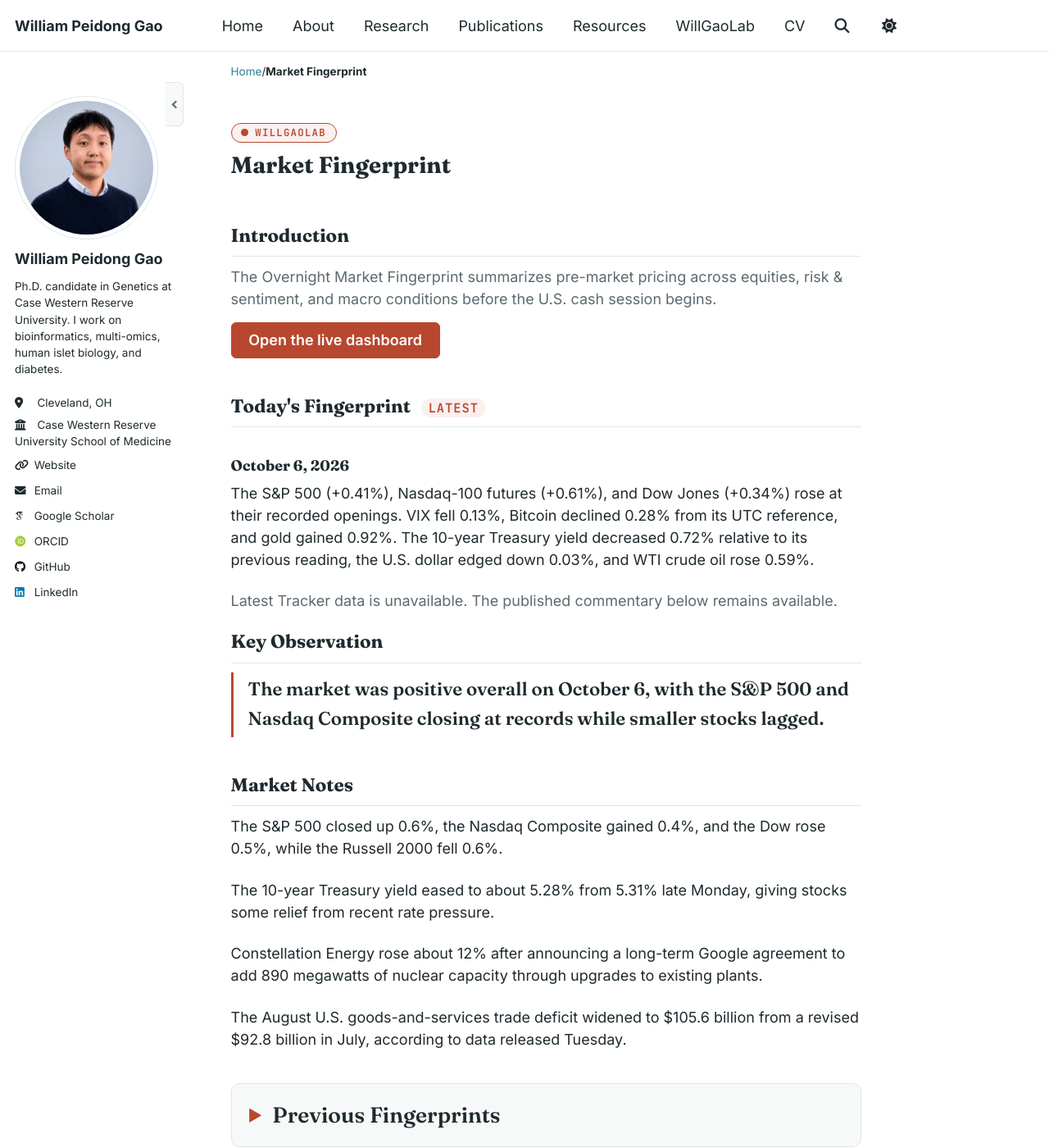
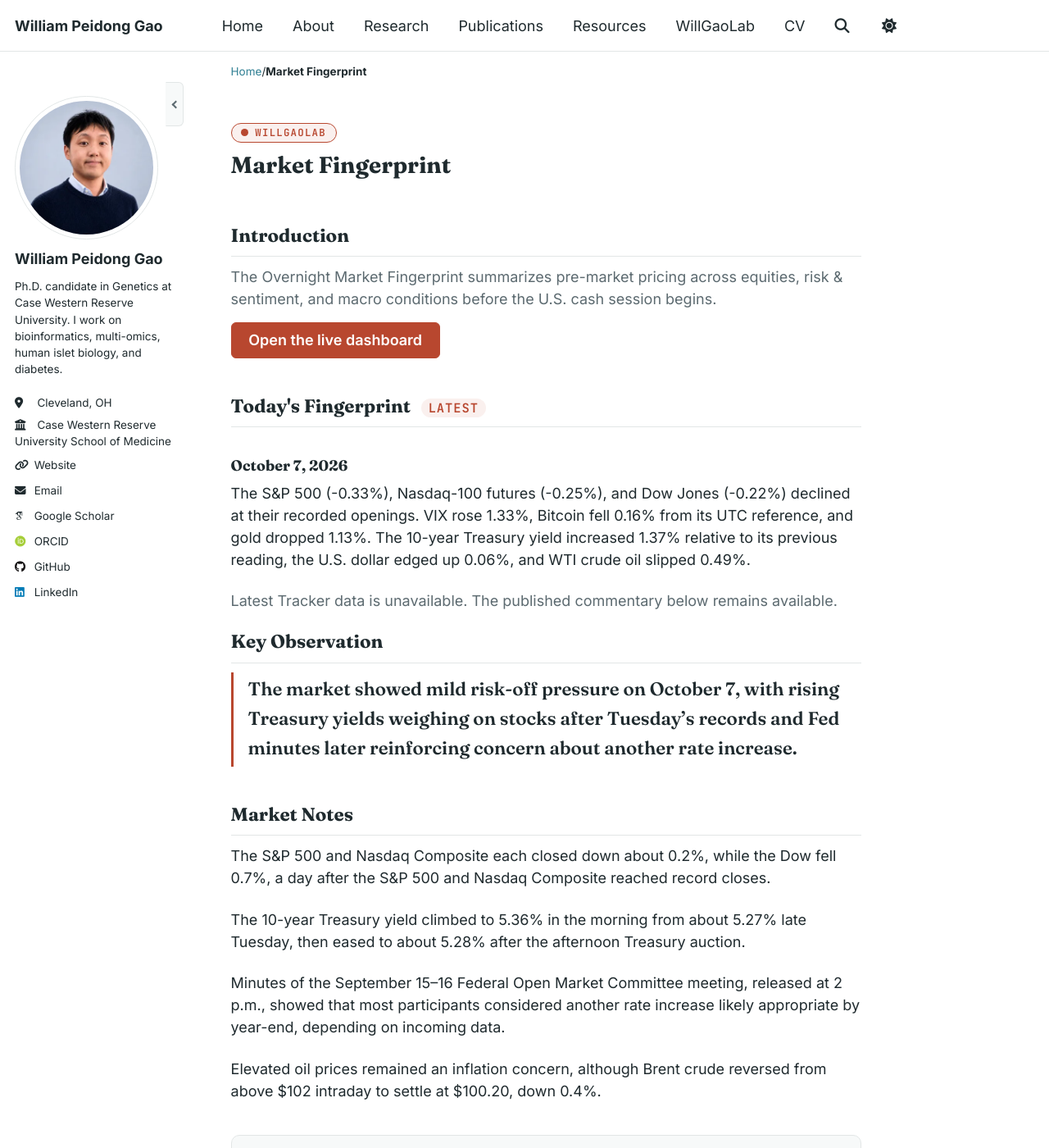
Before and after one commit to PeidongGao/WilliamGaoWeb, a Jekyll site: the page built from _pages/market-fingerprint.md, in a window 1280 px wide and 1400 px high. Shown: the whole window at 82% size. Built offline with Jekyll 4.4.1, drawn with Linux system fonts in a browser that asks for light colours; some web fonts are replaced.

Commit message:
Add October 7 market commentary

```diff
--- a/_data/market_commentary.yml
+++ b/_data/market_commentary.yml
@@ -1,3 +1,12 @@
+- date: "2026-10-07"
+  summary: "The S&P 500 (-0.33%), Nasdaq-100 futures (-0.25%), and Dow Jones (-0.22%) declined at their recorded openings. VIX rose 1.33%, Bitcoin fell 0.16% from its UTC reference, and gold dropped 1.13%. The 10-year Treasury yield increased 1.37% relative to its previous reading, the U.S. dollar edged up 0.06%, and WTI crude oil slipped 0.49%."
+  key_observation: "The market showed mild risk-off pressure on October 7, with rising Treasury yields weighing on stocks after Tuesday’s records and Fed minutes later reinforcing concern about another rate increase."
+  market_notes:
+    - "The S&P 500 and Nasdaq Composite each closed down about 0.2%, while the Dow fell 0.7%, a day after the S&P 500 and Nasdaq Composite reached record closes."
+    - "The 10-year Treasury yield climbed to 5.36% in the morning from about 5.27% late Tuesday, then eased to about 5.28% after the afternoon Treasury auction."
+    - "Minutes of the September 15–16 Federal Open Market Committee meeting, released at 2 p.m., showed that most participants considered another rate increase likely appropriate by year-end, depending on incoming data."
+    - "Elevated oil prices remained an inflation concern, although Brent crude reversed from above $102 intraday to settle at $100.20, down 0.4%."
+
 - date: "2026-10-06"
   summary: "The S&P 500 (+0.41%), Nasdaq-100 futures (+0.61%), and Dow Jones (+0.34%) rose at their recorded openings. VIX fell 0.13%, Bitcoin declined 0.28% from its UTC reference, and gold gained 0.92%. The 10-year Treasury yield decreased 0.72% relative to its previous reading, the U.S. dollar edged down 0.03%, and WTI crude oil rose 0.59%."
   key_observation: "The market was positive overall on October 6, with the S&P 500 and Nasdaq Composite closing at records while smaller stocks lagged."
```
